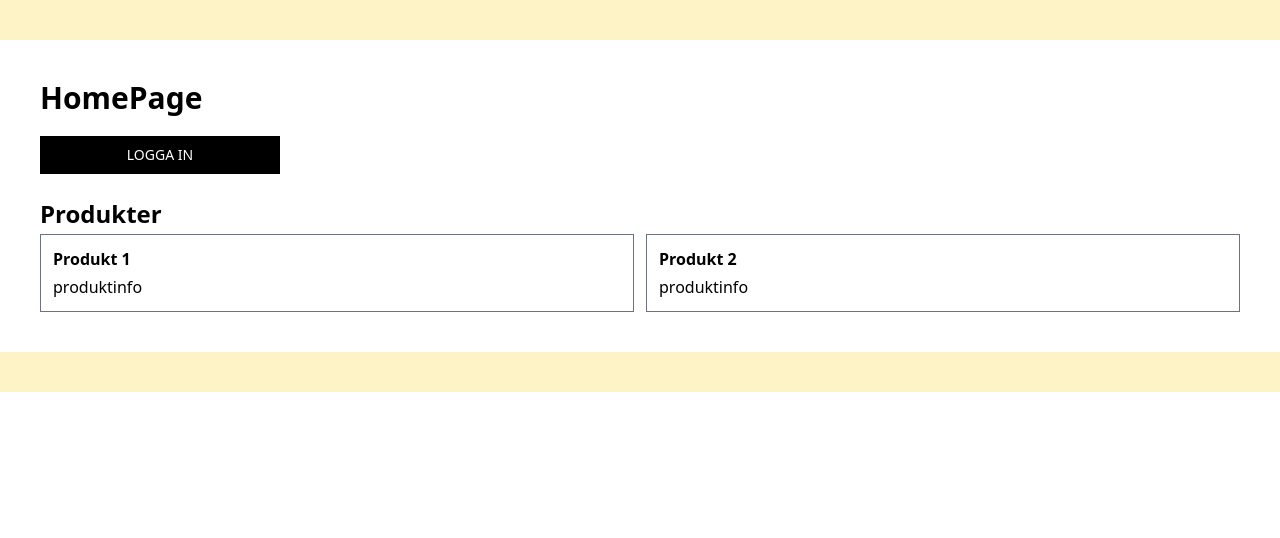
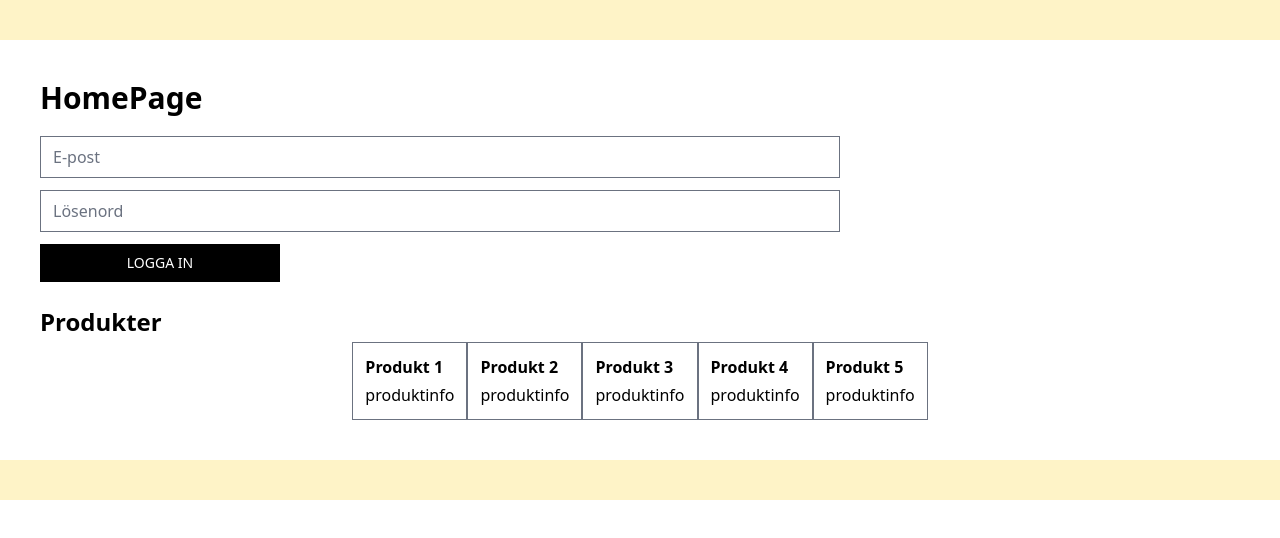
Before and after one commit to annarehnman/webshop-dev, a React (Create React App) app: page / in a window 1280 px wide. Shown: the top 538 px of the page. Built offline with nearby package versions, Linux system fonts and the light colour scheme.

Commit message:
remove context and add redux

```diff
--- a/package.json
+++ b/package.json
@@ -3,14 +3,16 @@
   "version": "0.1.0",
   "private": true,
   "dependencies": {
+    "@reduxjs/toolkit": "^1.8.1",
+    "@tailwindcss/forms": "^0.5.1",
     "@testing-library/jest-dom": "^5.16.4",
     "@testing-library/react": "^11.2.7",
     "@testing-library/user-event": "^12.8.3",
-    "@tailwindcss/forms": "^0.5.1",
     "autoprefixer": "^10.4.7",
     "postcss": "^8.4.13",
     "react": "^18.1.0",
     "react-dom": "^18.1.0",
+    "react-redux": "^8.0.1",
     "react-scripts": "^5.0.1",
     "tailwindcss": "^3.0.24",
     "web-vitals": "^0.2.4",
--- a/src/AdminContext.js
+++ /dev/null
@@ -1,28 +0,0 @@
-import React, { useContext, useState } from 'react'
-
-const AdminContext = React.createContext()
-const AdminUpdateContext = React.createContext()
-
-export function useAdmin() {
-  return useContext(AdminContext)
-}
-
-export function useAdminUpdate() {
-  return useContext(AdminUpdateContext)
-}
-
-export function AdminProvider({ children }) {
-  const [isAdmin, setIsAdmin, ] = useState(false)
-
-  function toggleAdmin() {
-    setIsAdmin(prevIsAdmin => !prevIsAdmin)
-  }
-
-  return (
-    <AdminContext.Provider value={isAdmin}>
-      <AdminUpdateContext.Provider value={toggleAdmin}>
-        { children }
-      </AdminUpdateContext.Provider>
-    </AdminContext.Provider>
-  )
-}
--- a/src/App.js
+++ b/src/App.js
@@ -1,18 +1,13 @@
-import React, { useState } from 'react'
+import React from 'react'
 import HomePage from './views/HomePage'
-import { AdminProvider } from './AdminContext'
 
 export default function App() {
 
-  const [products, setProducts] = useState(["Produkt 1", "Produkt 2"])
-
   return (
-    <AdminProvider>
-      <div className='bg-amber-100'>
-        <div className='container py-10 space-y-5'>
-          <HomePage products={products} />
-        </div>
+    <div className='bg-amber-100'>
+      <div className='container py-10 space-y-5'>
+        <HomePage />
       </div>
-    </AdminProvider>
+    </div>
   )
 }
--- a/src/components/Login.js
+++ b/src/components/Login.js
@@ -1,26 +1,24 @@
 import React, { useRef } from 'react'
-import { useAdmin, useAdminUpdate } from '../AdminContext'
+import { useDispatch, useSelector } from 'react-redux'
+import { toggleAdmin } from '../redux/user'
 
 export default function Login() {
-  const isAdmin = useAdmin()
-  const toggleAdmin = useAdminUpdate()
 
-  // const emailRef = useRef()
-  // const passwordRef = useRef()
+  const isAdmin = useSelector((state) => state.user.isAdmin)
+  const dispatch = useDispatch()
+
+  const emailRef = useRef()
+  const passwordRef = useRef()
 
   return (
     <div>
-      <button onClick={toggleAdmin} className='block w-1/5 border border-black bg-black text-white text-sm p-2' type='submit'>
-        {isAdmin ? <span>LOGGA UT</span> : <span >LOGGA IN</span>}
-      </button>
-
-      {/* <form className='w-full' action=''>
+      <form className='w-full' action=''>
         <input className='block w-2/3 mb-3' type='email' placeholder='E-post' id='email' ref={emailRef} required />
         <input className='block w-2/3  mb-3' type='password' placeholder='Lösenord' id='password' ref={passwordRef} required />
-        <button className='block w-1/5 border border-black bg-black text-white text-sm p-2' type='submit'>
-          {loggedOut ? <span>LOGGA IN</span> : <span >LOGGA UT</span>}
+        <button onClick={() => dispatch(toggleAdmin())} className='block w-1/5 border border-black bg-black text-white text-sm p-2' type='submit'>
+          {isAdmin ? <span>LOGGA UT</span> : <span >LOGGA IN</span>}
         </button>
-      </form> */}
+      </form>
     </div>
   )
 }
--- a/src/components/ProductList.js
+++ b/src/components/ProductList.js
@@ -1,13 +1,16 @@
 import React from 'react'
+import { useSelector } from 'react-redux'
 
-export default function ProductList({ products }) {
+export default function ProductList() {
+
+  const products = useSelector((state) => state.productList.products)
 
   return (
     <div>
       <h2 className='font-bold text-2xl mb-1'>Produkter</h2>
-      <div className='flex space-x-3'>
+      <div className='flex flex-wrap justify-center'>
         {products.map(p => (
-          <div className='border border-gray-500 w-1/2 p-3' key={p}>
+          <div className='border border-gray-500 p-3' key={p}>
             <h3 className='font-bold mb-1'>{p}</h3>
             <p>produktinfo</p>
           </div>
--- a/src/index.js
+++ b/src/index.js
@@ -1,21 +1,22 @@
-import React from 'react';
-// import ReactDOM from 'react-dom';
-import ReactDOM from "react-dom/client";
-import App from './App';
-import * as serviceWorkerRegistration from './serviceWorkerRegistration';
-import "./styles/tailwind.css";
+import React from 'react'
+import ReactDOM from "react-dom/client"
+import * as serviceWorkerRegistration from './serviceWorkerRegistration'
+import App from './App'
+import { Provider } from 'react-redux'
+import store from './redux/store'
+import "./styles/tailwind.css"
 
 const root = ReactDOM.createRoot(document.getElementById("root"))
 
-// ReactDOM.render(
 root.render(
   <React.StrictMode>
-    <App />
-  </React.StrictMode>,
-  // document.getElementById('root')
-);
+    <Provider store= {store}>
+      <App />
+    </Provider>
+  </React.StrictMode>
+)
 
 // If you want your app to work offline and load faster, you can change
 // unregister() to register() below. Note this comes with some pitfalls.
 // Learn more about service workers: https://cra.link/PWA
-serviceWorkerRegistration.register();
+serviceWorkerRegistration.register()
--- /dev/null
+++ b/src/redux/productList.js
@@ -0,0 +1,13 @@
+import { createSlice } from '@reduxjs/toolkit'
+
+export const productListSlice = createSlice({
+  name: 'productList',
+  initialState: {
+    products: ["Produkt 1", "Produkt 2", "Produkt 3", "Produkt 4", "Produkt 5"]
+  },
+  reducers: {},
+})
+
+// export const { } = productSlice.actions
+
+export default productListSlice.reducer
--- /dev/null
+++ b/src/redux/store.js
@@ -0,0 +1,10 @@
+import { configureStore } from "@reduxjs/toolkit"
+import userReducer from './user'
+import productReducer from './productList'
+
+export default configureStore({
+  reducer: {
+    user: userReducer,
+    productList: productReducer
+  }
+})
--- /dev/null
+++ b/src/redux/user.js
@@ -0,0 +1,21 @@
+import { createSlice } from '@reduxjs/toolkit'
+
+export const userSlice = createSlice({
+  name: 'user',
+  initialState: {
+    isUser: false,
+    isAdmin: false
+  },
+  reducers: {
+    toggleAdmin(state) {
+      state.isAdmin = !state.isAdmin
+    },
+    toggleUser(state) {
+      state.isUser = !state.isUser
+    },
+  },
+})
+
+export const { toggleAdmin, toggleUser } = userSlice.actions
+
+export default userSlice.reducer
--- a/src/views/HomePage.js
+++ b/src/views/HomePage.js
@@ -1,14 +1,14 @@
 import React from 'react'
-import Signup from '../components/Login'
+import Login from '../components/Login'
 import ProductList from '../components/ProductList'
 
-export default function HomePage({ products }) {
+export default function HomePage() {
   return (
     <div className='bg-white p-10'>
       <h1 className='font-bold text-3xl mb-5'>HomePage</h1>
-      <Signup />
+      <Login />
       <br/>
-      <ProductList products={products} />
+      <ProductList />
     </div>
   )
 }
```
Also changed, not shown: 1 other file (tests, documents, lock files or other folders).
